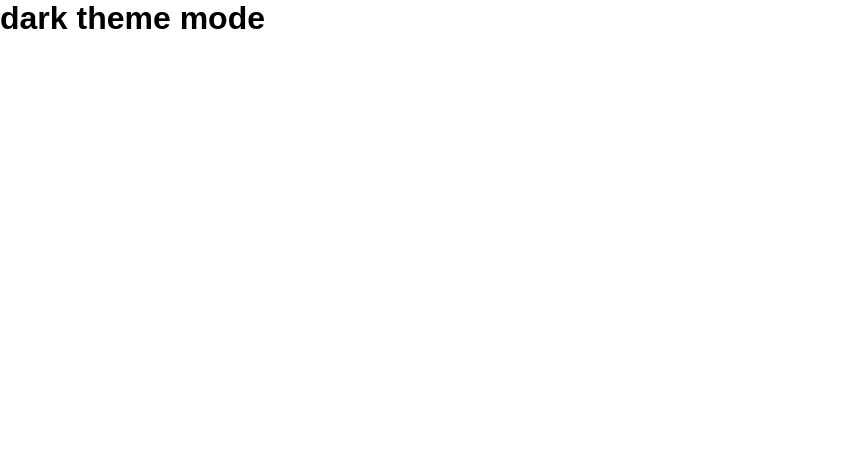
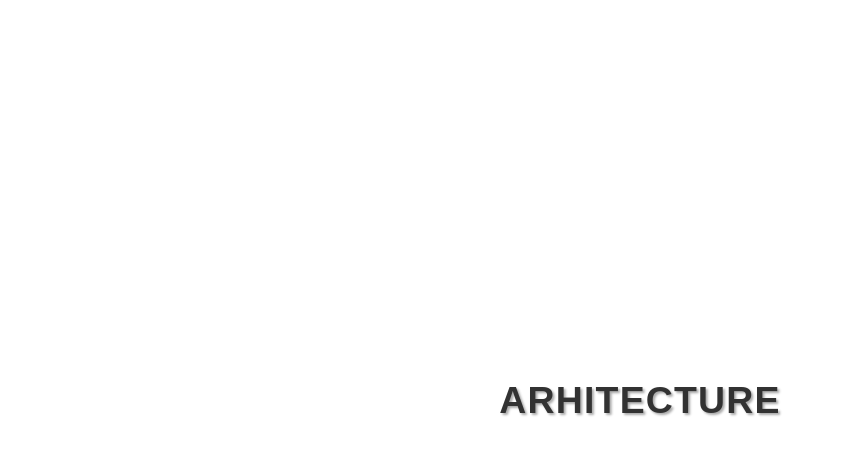
Before and after one commit to EmaMaksimava/Dark_Mode, a plain HTML site: page index.html in a window 1280 px wide. Shown: the whole page, without its empty margins (0-843 px from the left). Drawn offline with Linux system fonts and the light colour scheme.

Commit message:
add styles for header

```diff
--- a/css/main.css
+++ b/css/main.css
@@ -6,6 +6,27 @@
 
 @import url('https://fonts.googleapis.com/css2?family=Ubuntu:wght@300;700&display=swap');
 
+:root {
+  --gap: 1em;
+  --index: calc(1vw + 1vh);
+  --color-dark: #000;
+}
+
 body {
   font-family: 'Ubuntu', sans-serif;
+  overflow: hidden;
+  height: 100vh;
+  display: flex;
+  justify-content: center;
+  align-items: center;
 }
+
+.header {
+  text-transform: uppercase;
+  font-weight: 700;
+  font-size: calc(var(--index) * 1.8);
+  letter-spacing: 1.2px;
+  text-shadow: 2px 2px 2.5px #0000006c;
+  position: absolute;
+  opacity: .8;
+}
--- a/index.html
+++ b/index.html
@@ -12,6 +12,6 @@
   <script src="js/app.js" defer></script>
 </head>
 <body>
-  <h1>dark theme mode</h1>
+  <h1 class="header">Arhitecture</h1>
 </body>
 </html>
```
